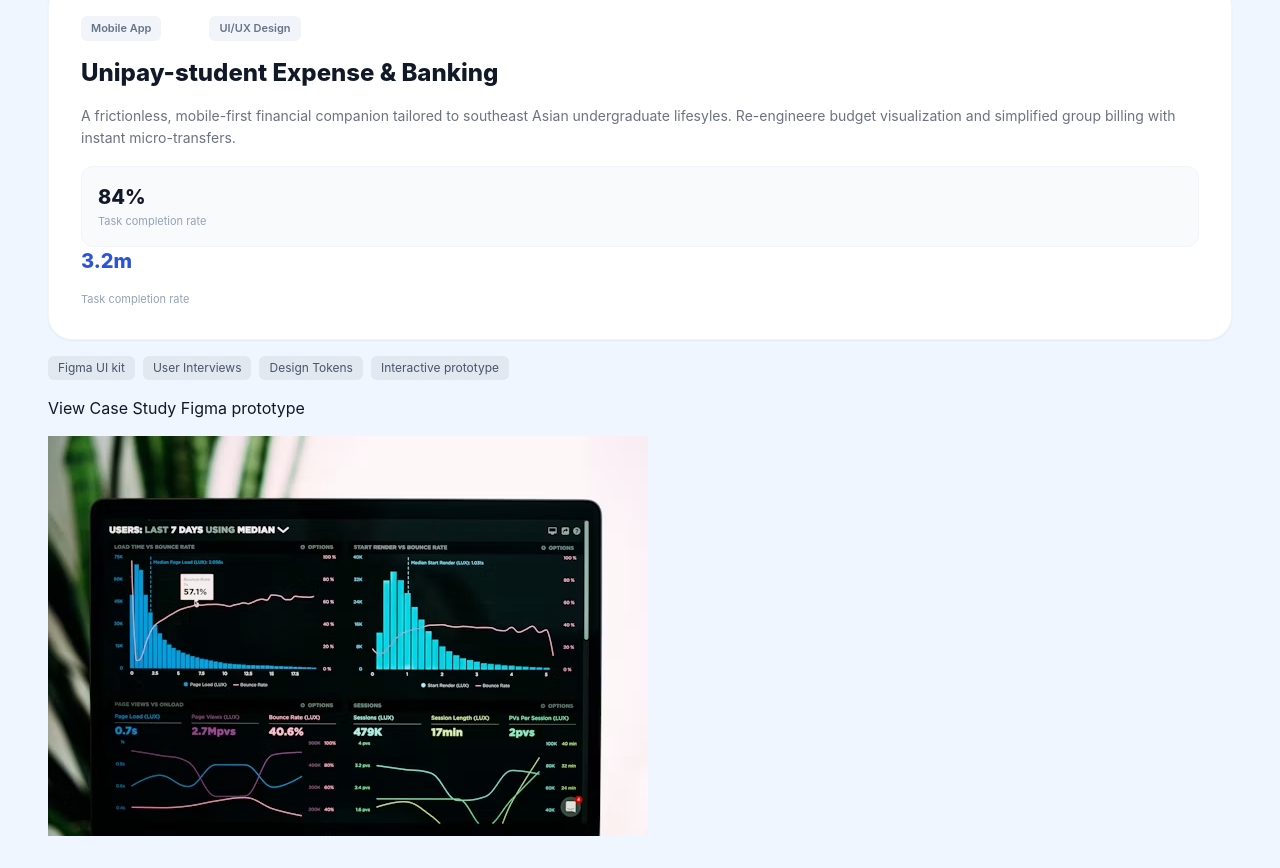
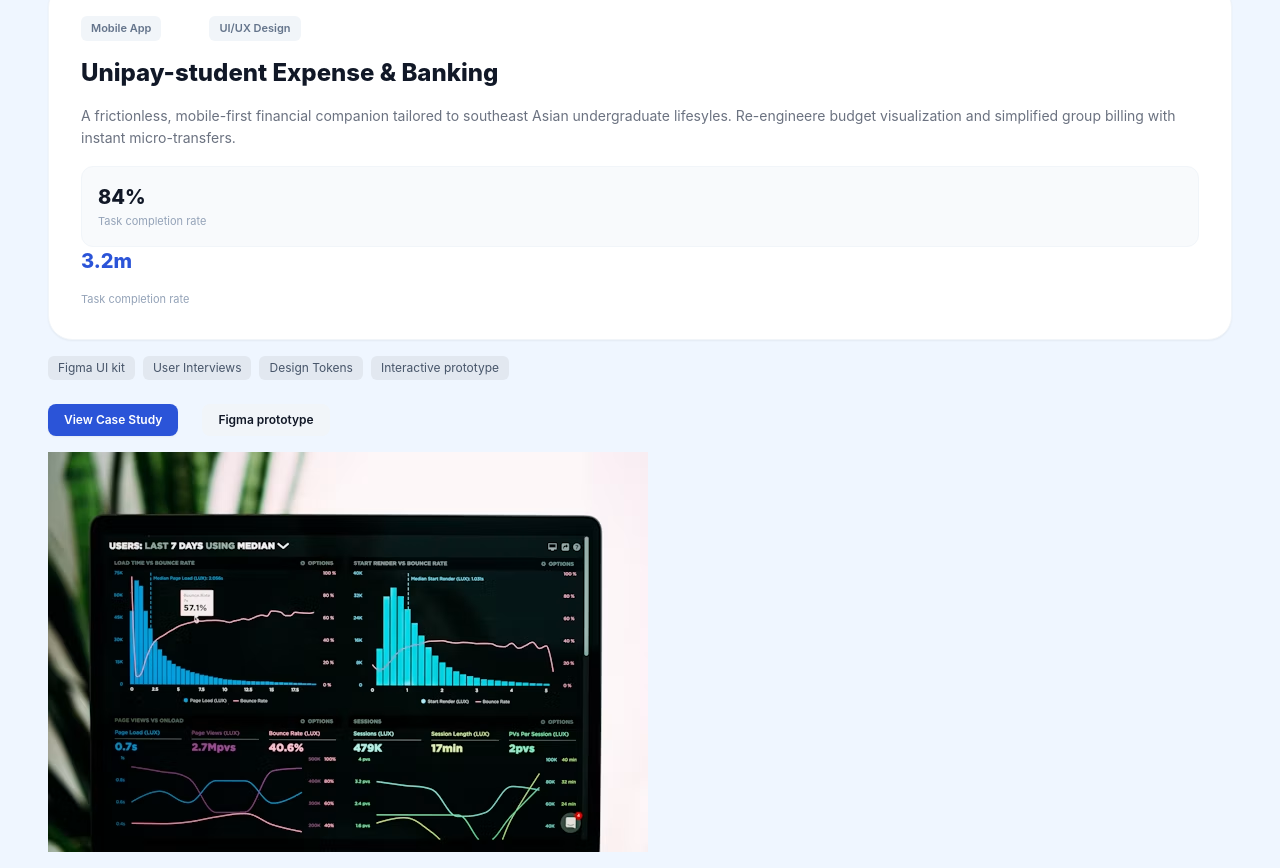
Before and after one commit to semdavdev-del/Student-Portfolio-Platform, a website built with Vite: page my-project/index.html in a window 1280 px wide. Shown: the part 993-1861 px from the top of the page. Built offline with nearby package versions, Linux system fonts and the light colour scheme.

Commit message:
Update index.html

```diff
--- a/my-project/index.html
+++ b/my-project/index.html
@@ -183,9 +183,9 @@
   <span class="px-2.5 py-1 bg-slate-200  hover:bg-slate-300 rounded-md">Design Tokens</span>
   <span class="px-2.5 py-1 bg-slate-200  hover:bg-slate-300  rounded-md">Interactive prototype</span>
 </div>
-<div class="">
-  <a href="#" class="">View Case Study</a>
-  <a href="#" class="">Figma prototype</a>
+<div class=" flex items-center space-x-3 pt-2">
+  <a href="#" class="px-4 py-2 bg-[#2B54D8] hover:bg-primaryHover  text-white text-xs  font-semibold rounded-lg shadow-sm transition ">View Case Study</a>
+  <a href="#" class="px-4 py-2 bg-slate-100 text-darkText text-xs font-semibold rounded-lg hover:bg-slate-300 transition">Figma prototype</a>
 </div>
 <div class="">
   <img src="./image/photo-1551288049-bebda4e38f71.avif" alt="">
```
